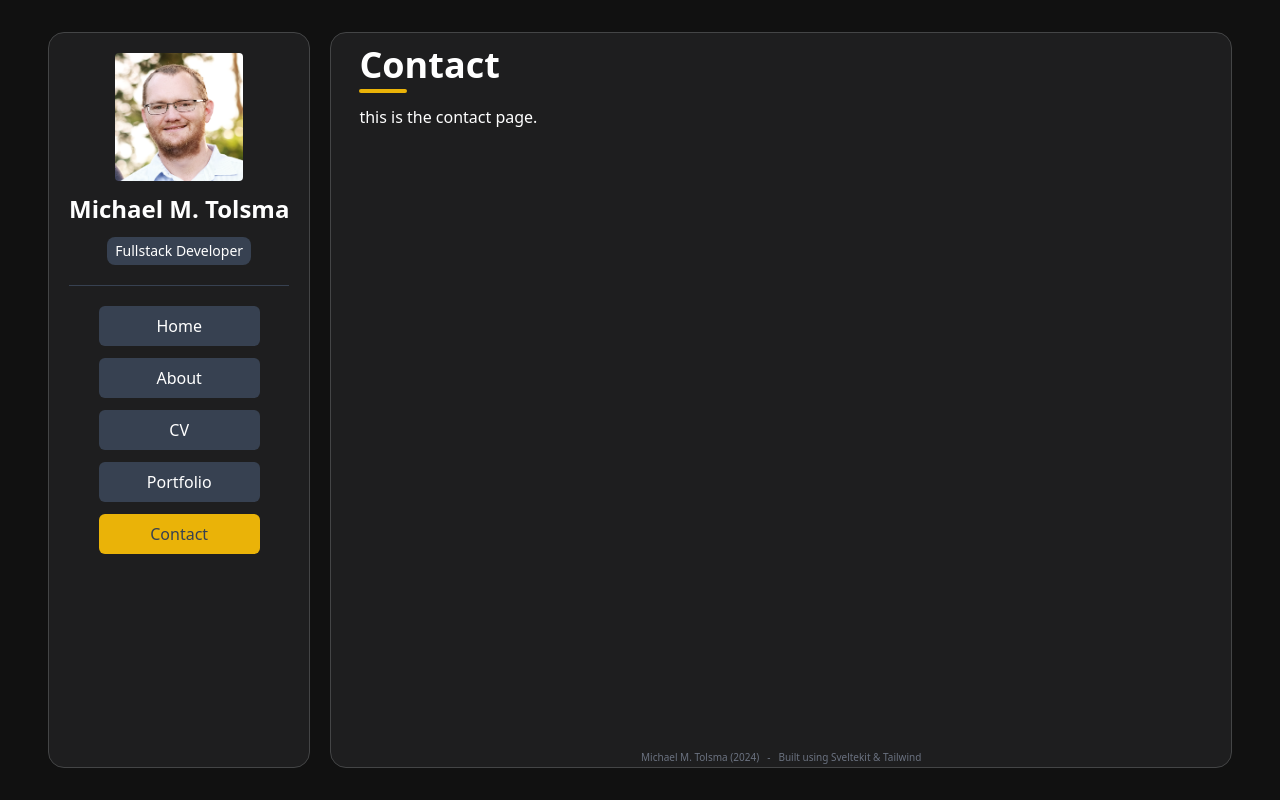
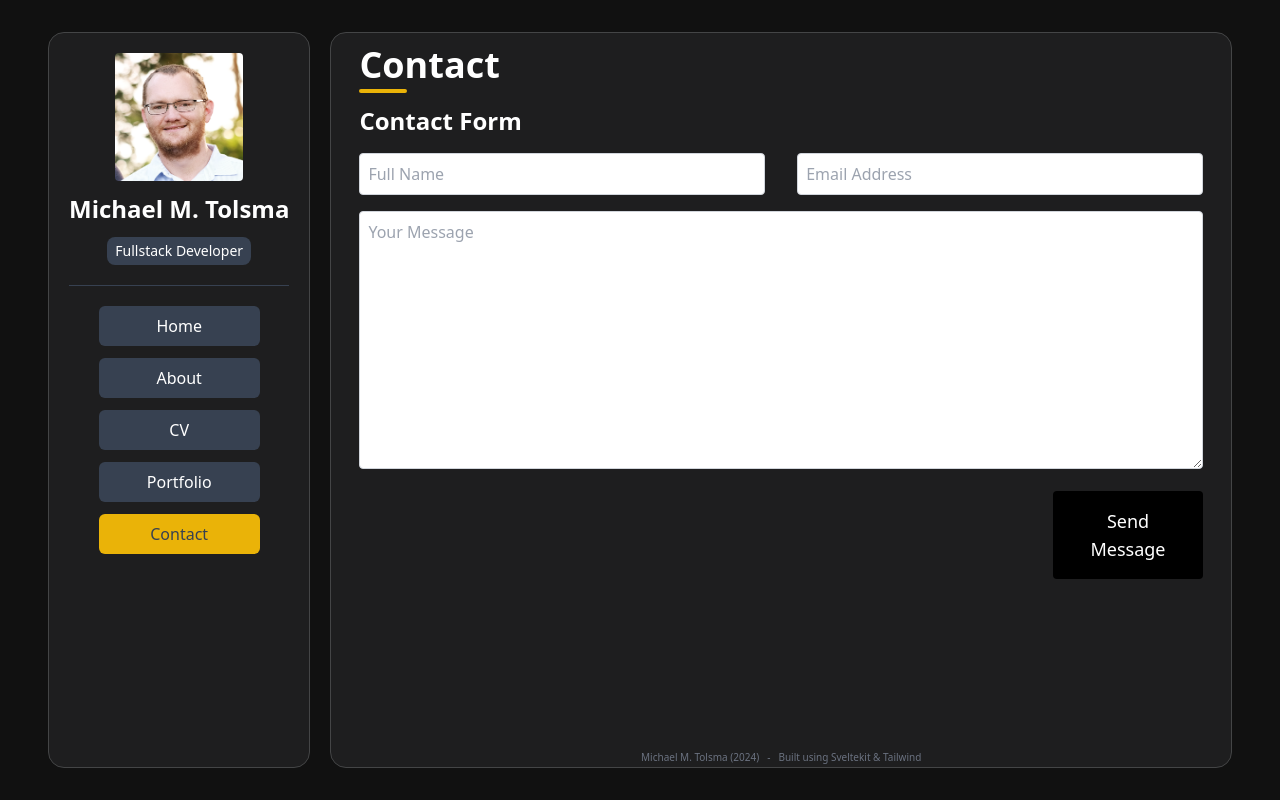
Before and after one commit to mmtolsma/mmtolsma.github.io, a SvelteKit app: page /contact in a window 1280 px wide. Built offline with nearby package versions, Linux system fonts and the light colour scheme.

Commit message:
Contact form with Vercel serverless function

```diff
--- a/src/routes/contact/+page.svelte
+++ b/src/routes/contact/+page.svelte
@@ -1,5 +1,12 @@
 <script>
   import Heading from "../../components/Heading.svelte";
+  import { writable } from 'svelte/store';
+
+  let loading = writable(false);
+
+  const handleSubmit = () => {
+    loading.set(true);
+  };
 </script>
 
 <Heading>
@@ -8,8 +15,33 @@
 
 <div class="flex-1 overflow-y-auto">
   <div class="mx-3 mb-5 sm:mx-5">
-    <p>
-      this is the contact page.
-    </p>
+    <div class="container mx-auto">
+      <h1 class="text-2xl font-bold mb-4">Contact Form</h1>
+      <form action={import.meta.env.VITE_VERCEL_URL} method="POST" class="space-y-4 text-black" on:submit={handleSubmit}>
+        <div class="grid grid-cols-1 gap-4 sm:flex sm:space-x-4">
+          <div class="flex-1">
+            <input type="text" name="name" class="w-full p-2 border border-gray-300 rounded" placeholder="Full Name" required>
+          </div>
+          <div class="flex-1">
+            <input type="email" name="email" class="w-full p-2 border border-gray-300 rounded" placeholder="Email Address" required>
+          </div>
+        </div>
+        <div>
+          <textarea placeholder="Your Message" class="w-full p-2 border border-gray-300 rounded" name="message" rows="10" required></textarea>
+        </div>
+        <div class="flex flex-row sm:justify-end">
+          <button type="submit" class="p-4 bg-black text-white text-lg rounded w-full sm:w-[150px]" disabled={$loading}>
+            {#if $loading}
+              <svg class="animate-spin h-5 w-5 mx-auto" xmlns="http://www.w3.org/2000/svg" fill="none" viewBox="0 0 24 24">
+                <circle class="opacity-25" cx="12" cy="12" r="10" stroke="currentColor" stroke-width="4"></circle>
+                <path class="opacity-75" fill="currentColor" d="M4 12a8 8 0 018-8v4a4 4 0 00-4 4H4z"></path>
+              </svg>
+            {:else}
+              Send Message
+            {/if}
+          </button>
+        </div>
+      </form>
+    </div>
   </div>
 </div>
```
